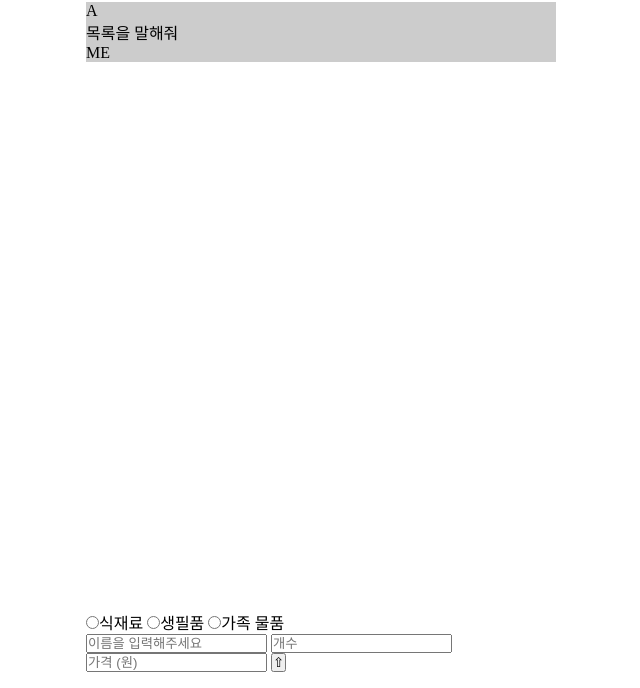
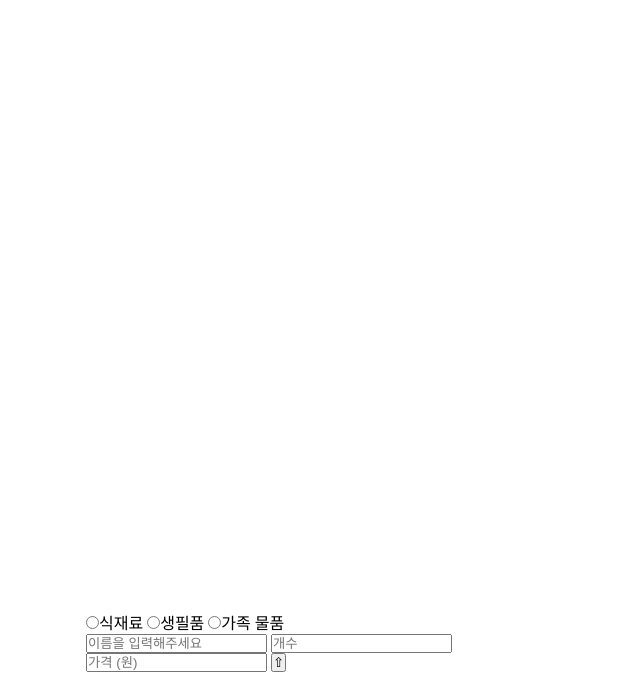
Before and after one commit to muunji/buyList, a website: page public/index.html in a window 1280 px wide. Shown: the part 112-800 px from the top of the page, without its empty margins (319-959 px from the left). Drawn offline with Linux system fonts and the light colour scheme.

Commit message:
section 안에 주석으로 작성

```diff
--- a/public/index.html
+++ b/public/index.html
@@ -14,20 +14,18 @@
     <main>
       <!-- 작성한 목록을 보여주는 section -->
       <section>
-        <div id="ask">
+        <!-- <div id="ask">
           <div>A</div>
           <div>목록을 말해줘</div>
-        </div>
-        <div id="me">
-          <div>ME</div>
+        </div> -->
+        <!-- <div id="me"> -->
+          <!-- <div>ME</div> -->
           <!-- form태그에서 입력한 내용이 추가됨 -->
-          <div>
-            <ul>
-              <!-- <li><input type="checkbox" placeholder="list"></li> -->
-            </ul>
+          <!-- <div>
+            <ul>            </ul>
             <p></p>
-          </div>
-        </div>
+          </div> -->
+        <!-- </div> -->
       </section>
       <!-- 리스트를 작성하는 section -->
       <section>
```
